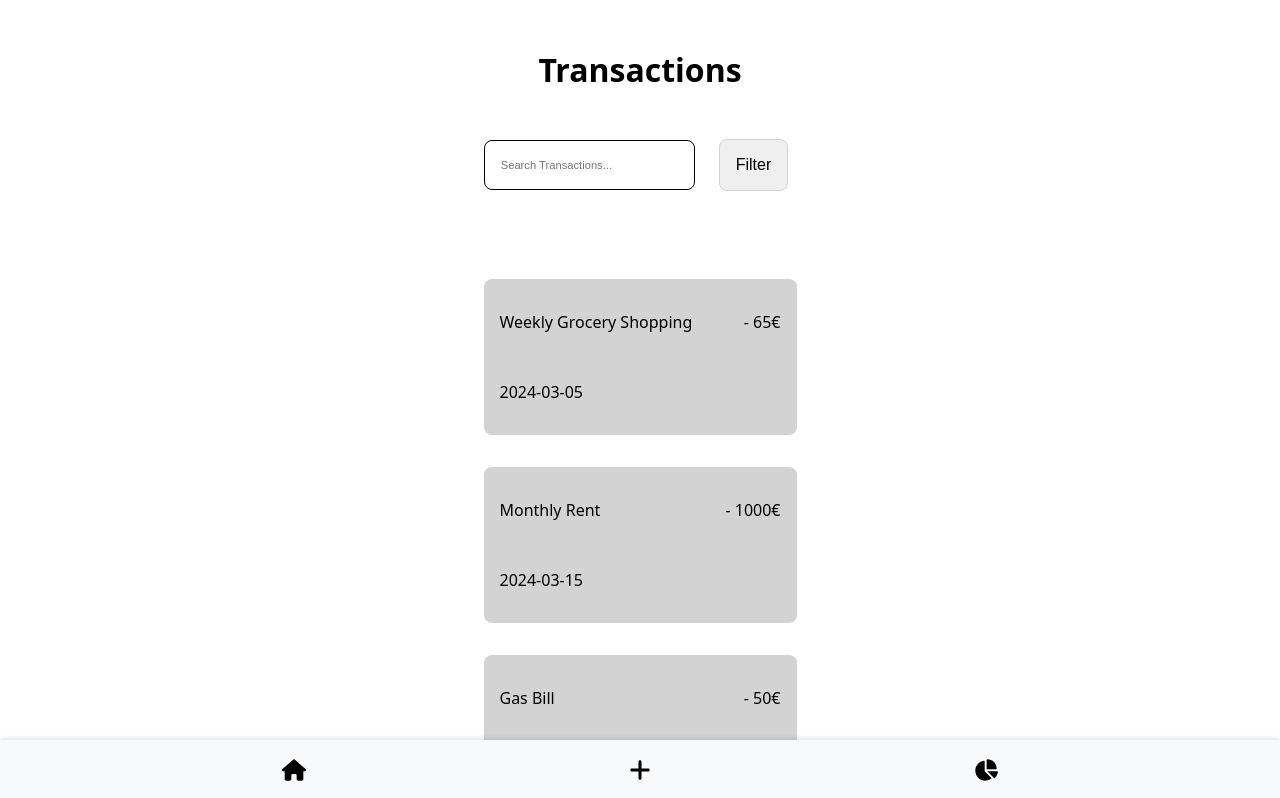
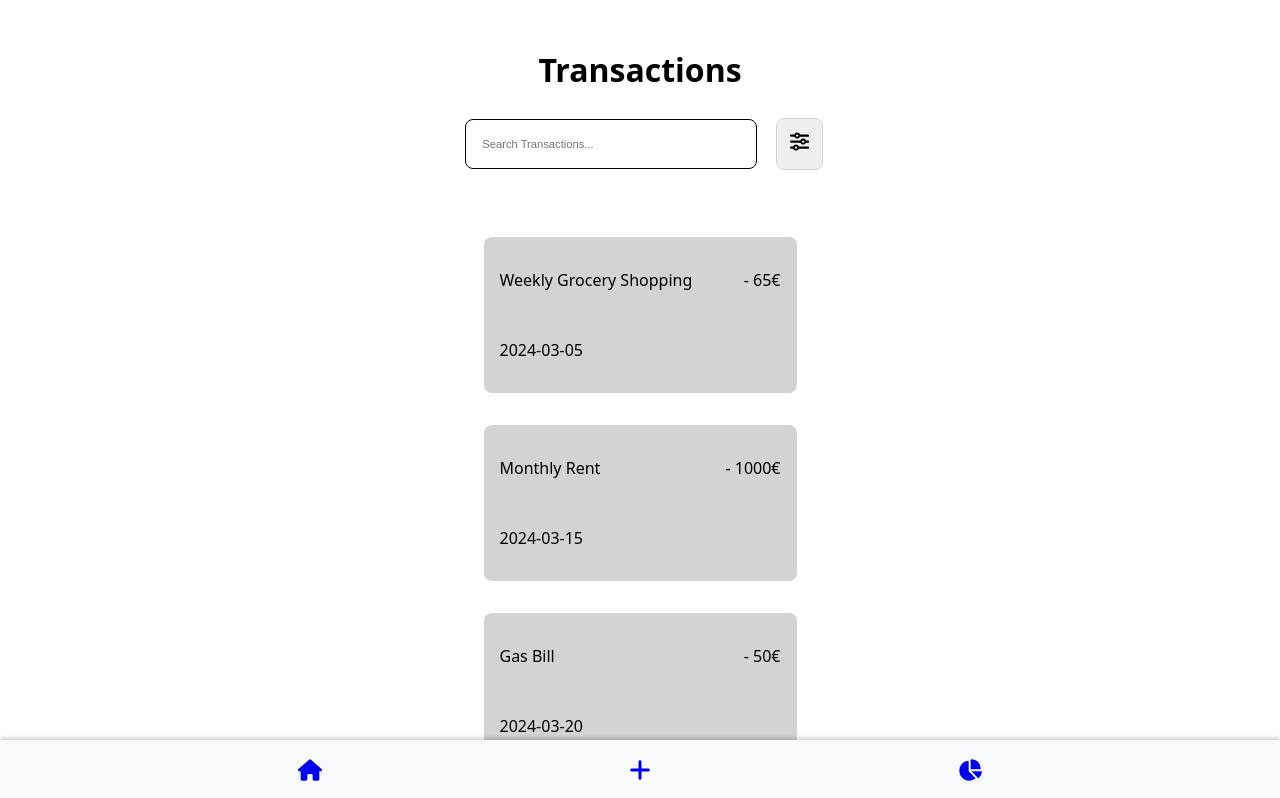
Before and after one commit to benediktbrenk/budget-app, a Next.js app: page / in a window 1280 px wide. Shown: the top 798 px of the page. Built offline with nearby package versions, Linux system fonts and the light colour scheme.

Commit message:
created new layout.js file and wrapped component in _app.js

```diff
--- a/components/NavigationBar/Navigation.styled.js
+++ b/components/NavigationBar/Navigation.styled.js
@@ -22,21 +22,22 @@ export const NavLink = styled(Link)`
   text-decoration: none;
   display: flex;
   justify-content: center;
-  color: inherit;
+  //color: inherit;
   border: none;
   //width: 100%;
   height: fit-content;
-  max-width: 15dvh;
+  //max-width: 15dvh;
   //max-width: 700px;
-  padding: 1rem 3rem;
+  padding: 1rem;
+
+  &:visited {
+    color: #343a40;
+  }
 
   &:hover {
     cursor: pointer;
-    background-color: #dee2e6;
+    color: #f8f9fa;
+    background-color: #343a40;
     border-radius: 6px;
   }
-
-  &:visited {
-    color: inherit;
-  }
 `;
--- a/components/SearchBar/SearchBar.styled.js
+++ b/components/SearchBar/SearchBar.styled.js
@@ -27,10 +27,11 @@ export const SearchAndFilter = styled.div`
   display: flex;
   flex-direction: row;
   align-items: center;
-  gap: 1rem;
+  gap: 0.7rem;
   width: 100%;
-  margin: 1rem;
-  padding: 0.5rem;
+  min-width: 375px;
+  margin: 0.2rem;
+  //padding: 0.5rem;
 `;
 
 export const SearchUl = styled.ul`
@@ -60,6 +61,7 @@ export const SearchInput = styled.input`
   height: 50px;
   font-size: 0.7rem;
   padding: 1rem;
+  margin-left: 1rem;
 `;
 export const SearchInputSelect = styled.select`
   border-radius: 8px;
@@ -89,9 +91,9 @@ export const FilterItem = styled.div`
 `;
 
 export const FilterButton = styled.button`
-  padding: 1rem;
+  padding: 0.8rem;
   margin: 0.5rem;
   border: 1px solid lightgray;
   border-radius: 8px;
-  font-size: 1rem;
+  font-size: 1.2rem;
 `;
--- a/components/SearchBar/index.js
+++ b/components/SearchBar/index.js
@@ -1,5 +1,6 @@
 import { useState } from "react";
 import * as Styled from "./SearchBar.styled";
+import { FaArrowsRotate, FaSliders } from "react-icons/fa6";
 
 function SearchBar({ search, onSearch }) {
   const [searchNameValue, setSearchNameValue] = useState(search.name);
@@ -48,7 +49,7 @@ function SearchBar({ search, onSearch }) {
         <Styled.FilterButton
           onClick={() => setIsFilter((isFilter) => !isFilter)}
         >
-          Filter
+          <FaSliders />
         </Styled.FilterButton>
       </Styled.SearchAndFilter>
       {isFilter && (
@@ -130,9 +131,9 @@ function SearchBar({ search, onSearch }) {
               />
             </Styled.FilterItem>
             <Styled.FilterItem>
-              <label>X</label>
+              <label>clear</label>
               <Styled.FilterButton onClick={handleResetFilters}>
-                Clear Filter
+                <FaArrowsRotate />
               </Styled.FilterButton>
             </Styled.FilterItem>
           </Styled.FilterContainer>
--- a/pages/_app.js
+++ b/pages/_app.js
@@ -3,6 +3,7 @@ import GlobalStyle from "../styles";
 import { transactions } from "@/db/data.js";
 import { uid } from "uid";
 import { useRouter } from "next/router";
+import Layout from "./layout";
 
 const initialTransactions = transactions;
 
@@ -44,6 +45,7 @@ export default function App({ Component, pageProps }) {
   return (
     <>
       <GlobalStyle />
+      <Layout>
         <Component
           {...pageProps}
           transactions={transactions}
@@ -51,6 +53,7 @@ export default function App({ Component, pageProps }) {
           handleAddTransaction={handleAddTransaction}
           handleEditTransaction={handleEditTransaction}
         />
+      </Layout>
     </>
   );
 }
--- a/pages/index.js
+++ b/pages/index.js
@@ -72,7 +72,6 @@ export default function HomePage({ transactions }) {
 
   return (
     <>
-      <Header title="Transactions" />
       <StyledMain>
         <StyledDiv>
           <SearchBar
--- /dev/null
+++ b/pages/layout.js
@@ -0,0 +1,12 @@
+import Header from "@/components/Header";
+import NavigationBar from "@/components/NavigationBar";
+
+export default function Layout({ children }) {
+  return (
+    <>
+      <Header title="Transactions" />
+      <main>{children}</main>
+      <NavigationBar />
+    </>
+  );
+}
```
Lines whose indentation alone changed are shown as unchanged.
